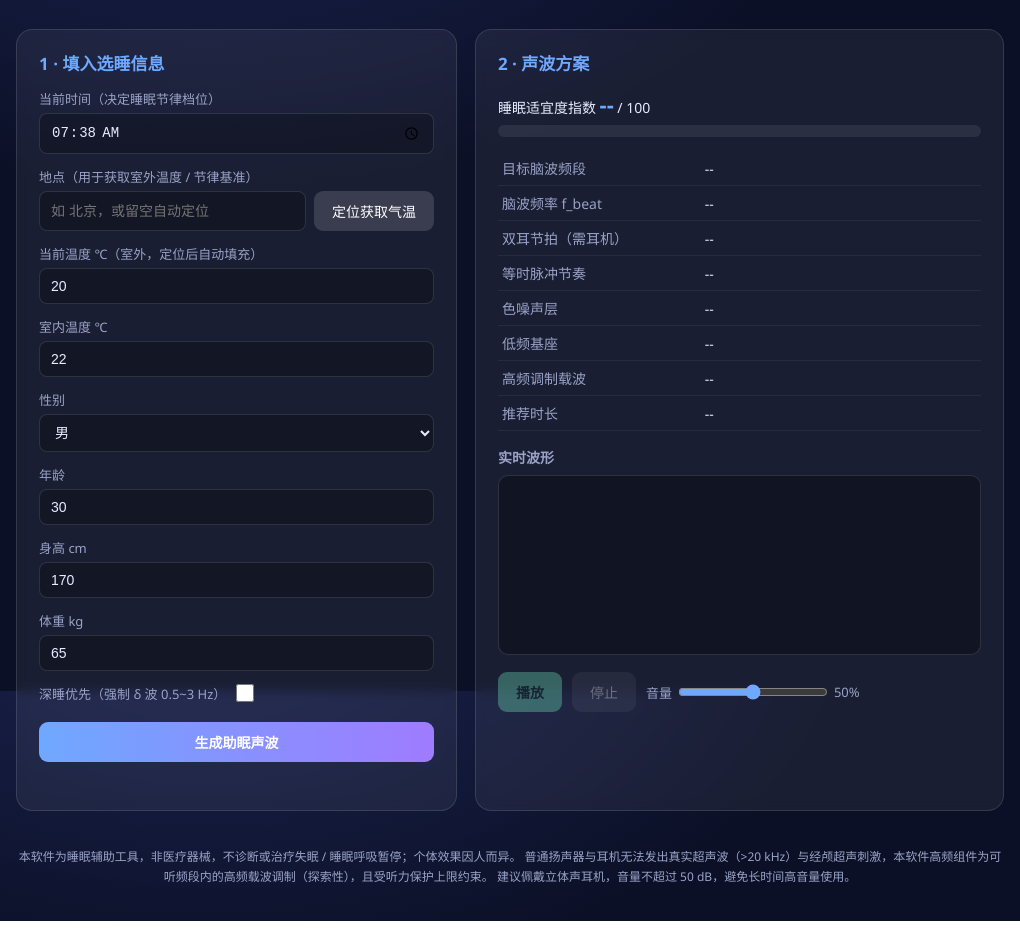
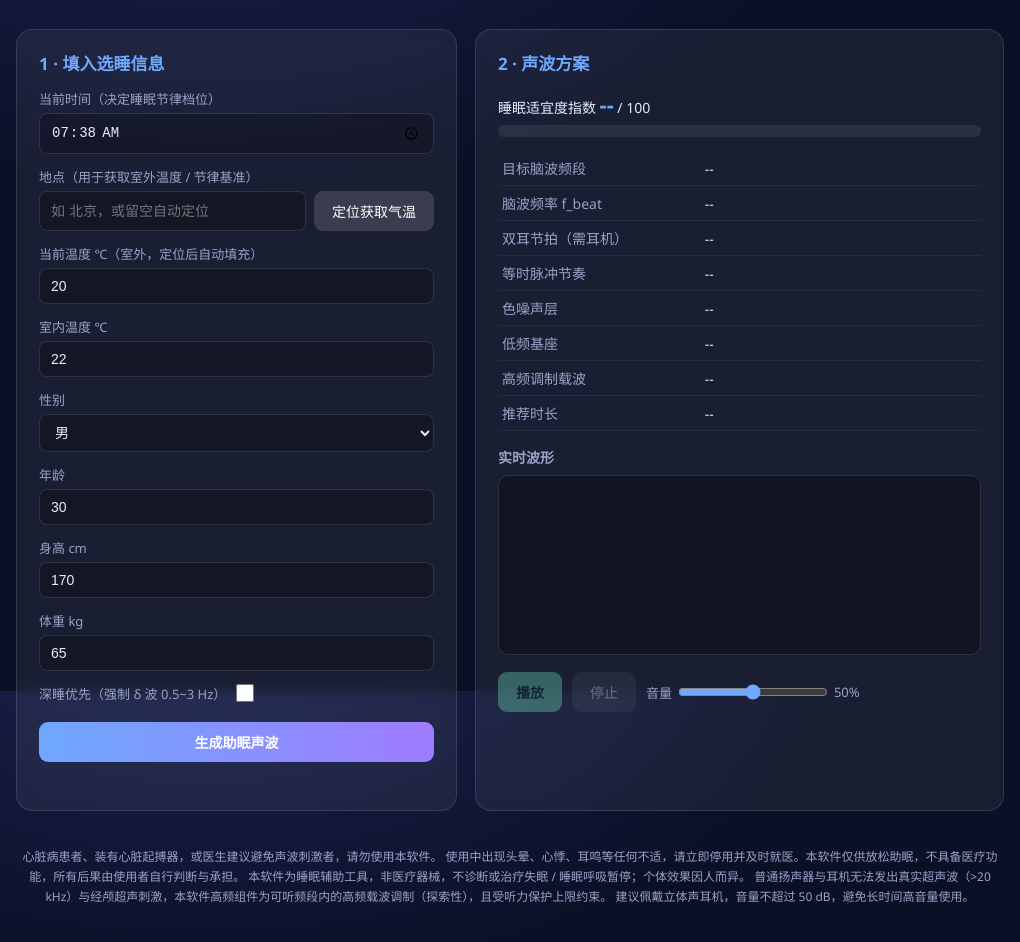
Before and after one commit to 394893199-cmd/sleepwave-desktop, an Electron app: page index.html in a window 1020 px wide. Shown: the part 109-1051 px from the top of the page. Before the commit the page ends 1030 px from the top, so only its background shows below. Drawn offline with Linux system fonts and the light colour scheme.

Commit message:
chore: bump to 1.1.1 with disclaimer

```diff
--- a/index.html
+++ b/index.html
@@ -104,6 +104,8 @@
 </main>
 
 <footer class="disclaimer">
+  心脏病患者、装有心脏起搏器，或医生建议避免声波刺激者，请勿使用本软件。
+  使用中出现头晕、心悸、耳鸣等任何不适，请立即停用并及时就医。本软件仅供放松助眠，不具备医疗功能，所有后果由使用者自行判断与承担。
   本软件为睡眠辅助工具，非医疗器械，不诊断或治疗失眠 / 睡眠呼吸暂停；个体效果因人而异。
   普通扬声器与耳机无法发出真实超声波（&gt;20 kHz）与经颅超声刺激，本软件高频组件为可听频段内的高频载波调制（探索性），且受听力保护上限约束。
   建议佩戴立体声耳机，音量不超过 50 dB，避免长时间高音量使用。
--- a/package.json
+++ b/package.json
@@ -1,6 +1,6 @@
 {
   "name": "sleepwave-desktop",
-  "version": "1.1.0",
+  "version": "1.1.1",
   "description": "SleepWave 睡眠声波生成器 · 根据时间/地点/温度/体型生成个性化助眠声波的桌面应用（双耳节拍/等时音/色噪声/低频基座/高频调制载波）",
   "main": "main.js",
   "license": "MIT",
```
Also changed, not shown: README.md, 1 other file.
